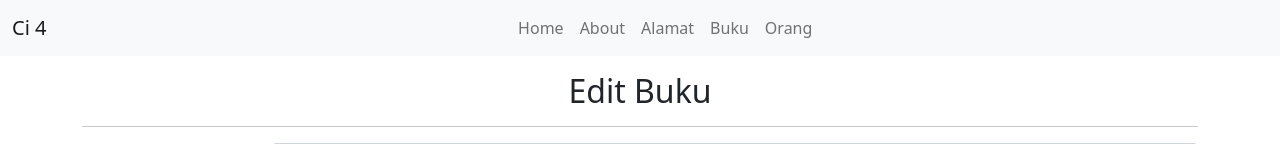
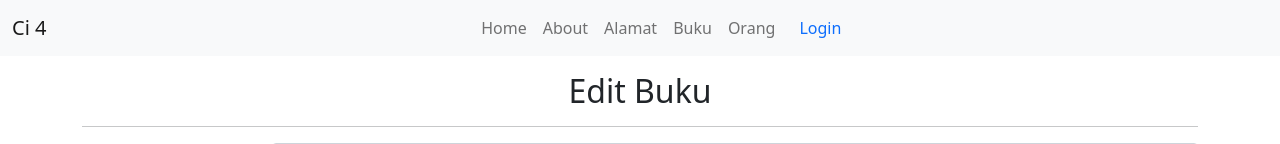
Before and after one commit to didikkoetoe/CI4-WPU, a CodeIgniter 4 app: template app/Views/buku/edit.php in a window 1280 px wide. Shown: the top 144 px of the page. Run offline with PHP 8.4 and a stand-in for CodeIgniter, Linux system fonts and the light colour scheme; the template is opened without the code that fills it, so the values that code supplies are empty; some libraries are stand-ins or nearby versions.

Commit message:
Manambahakan tombol logut

```diff
--- a/app/Views/layout/navbar.php
+++ b/app/Views/layout/navbar.php
@@ -12,6 +12,11 @@
                 <a class="nav-link" href="/buku">Buku</a>
                 <a class="nav-link" href="/orang">Orang</a>
             </div>
+            <?php if (logged_in()): ?>
+            <a class="nav-link" href="/logout">Logout</a>
+            <?php else : ?>
+            <a class="nav-link" href="/login">Login</a>
+            <?php endif ?>
         </div>
     </div>
 </nav>
```
